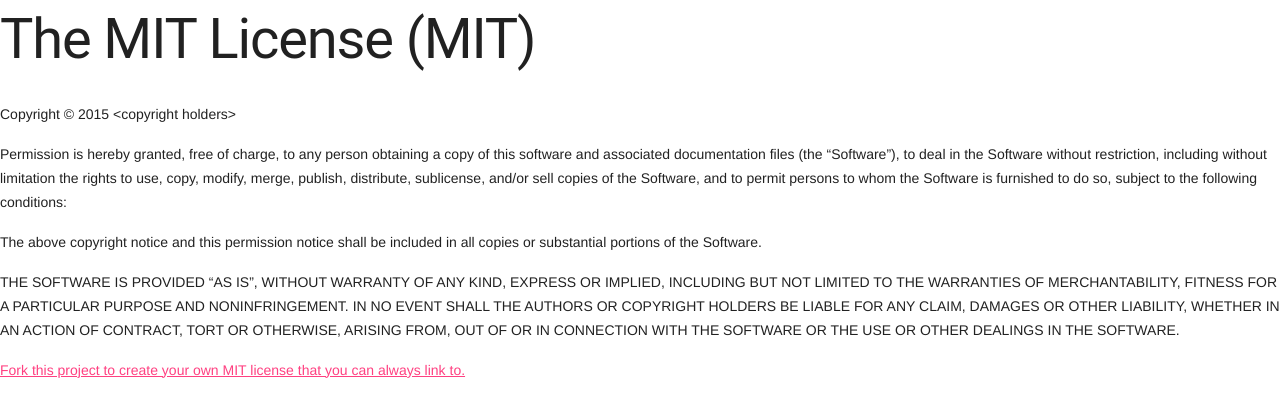
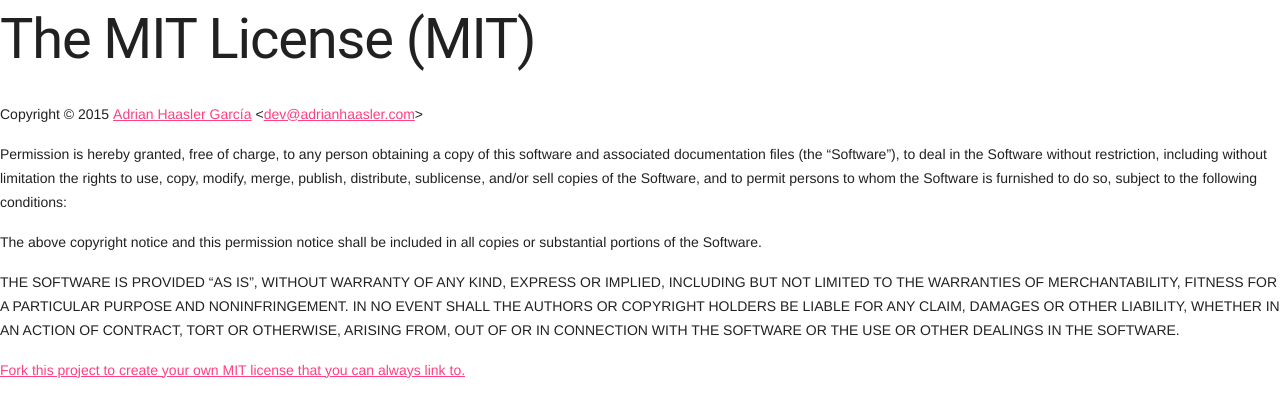
Before and after one commit to ahaasler/mit-license-material-theme, a website: page index.html in a window 1280 px wide. Shown: the part 322-738 px from the top of the page. Drawn offline with nearby package versions, Linux system fonts and the light colour scheme.

Commit message:
Add proper copyright holder

```diff
--- a/index.html
+++ b/index.html
@@ -38,7 +38,7 @@
 <article>
 <img id="gravatar" src="http://www.gravatar.com/avatar/9094ec062b91c713390b7e9099a11fa0" />
 <h1>The MIT License (MIT)</h1>
-<p>Copyright © 2015 &lt;copyright holders&gt;</p>
+<p>Copyright © 2015 <a href="https://www.adrianhaasler.com">Adrian Haasler García</a> &lt;<a href="mailto:dev@adrianhaasler.com">dev@adrianhaasler.com</a>&gt;</p>
 
 <p>Permission is hereby granted, free of charge, to any person obtaining a copy
 of this software and associated documentation files (the “Software”), to deal
```
